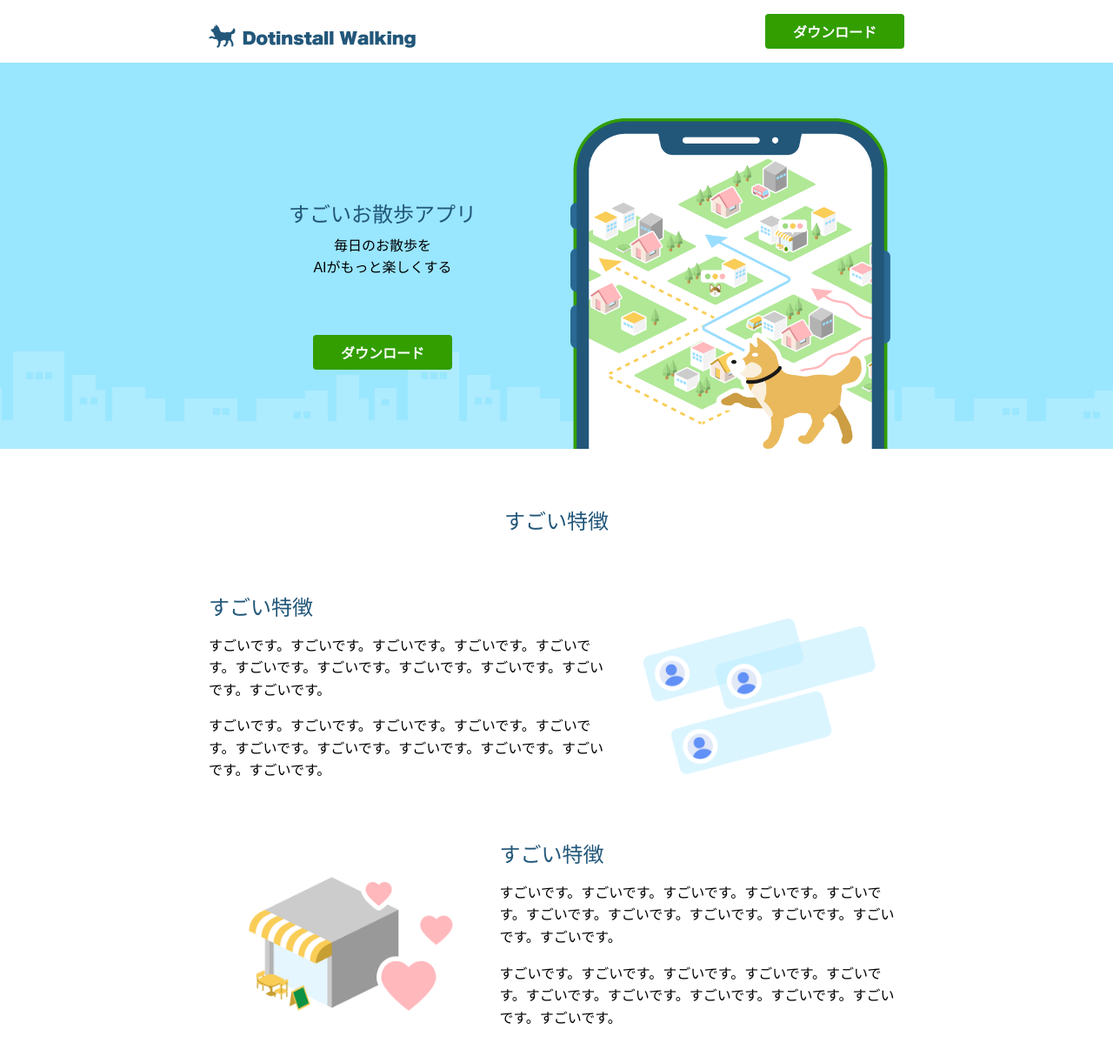
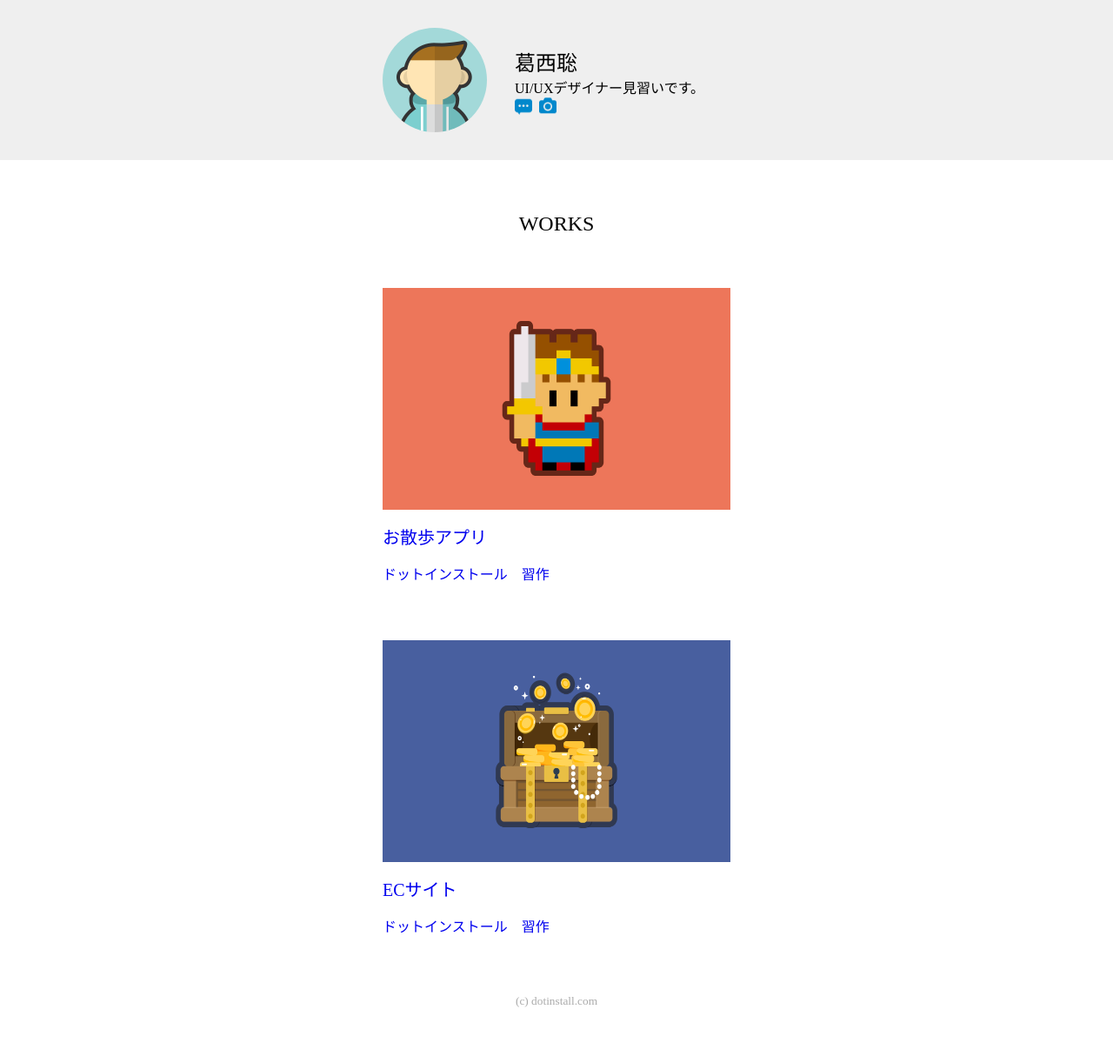
Before and after one commit to sk-1207/satoshi.github.io, a plain HTML site: page index.html in a window 1280 px wide. Shown: the top 1222 px of the page at 87% size. Drawn offline with Linux system fonts and the light colour scheme.

Commit message:
Add files via upload

```diff
--- a/css/style.css
+++ b/css/style.css
@@ -2,227 +2,91 @@
 
 body{
   margin: 0;
-  font-family: Arial;
-}
-
-h1,
-h2{
-  margin: 0;
-  font-weight: normal;
-  color: #22577a;
-}
-
-h1{
-  font-style: 24px;
-}
-
-h2{
-  font-style: 20px;
-}
-
-p{
-  margin: 0;
-  line-height: 1.6;
-}
-
-p + p{
-  margin-top: 16px;
-}
-
-a{
-  text-decoration: none;
-  color:inherit;
-}
-
-.btn{
-  display: block;
-  width: 160px;
-  background: #329e00;
-  color: #fff;
-  text-align: center;
-  padding: 8px 0;
-  border-radius: 4px;
-  font-weight: bold;
-}
-
-.container{
-  width: calc(100% - 32px);
-  margin: 0 auto;
-  /* outline: 2px solid red; */
-  max-width: 800px;
 }
 
 img{
   vertical-align: bottom;
 }
 
+h1,h2,p{
+ margin: 0;
+
+}
+
+a{
+  text-decoration: none;
+}
+
 /* header */
 
 header{
-  /* background: #eee; */
-  padding: 16px 0;
+  background: #efefef;
 }
 
 header .container{
+  width: 400px;
+  margin: 0 auto;
+  padding: 32px 0;
   display: flex;
-  justify-content: space-between;
   align-items: center;
 }
 
-/* hero */
-
-.hero{
-  background-color: #99e6ff;
-  background-image: url(../img/bg.png);
-  background-repeat: repeat-x;
-  background-position: center bottom;
-  padding-top: 64px;
-  text-align: center;
+header .container div + div{
+  margin-left: 32px;
 }
 
-.hero p{
-  margin-top: 8px;
+header h1{
+  font-weight: normal;
+  font-size: 24px;
 }
 
-.hero .btn{
-  margin-top: 64px;
-  margin: 64px auto 0;
+header ul{
+  list-style: none;
+  margin: 0;
+  padding: 0;
+  display: flex;
 }
 
-.hero img{
-  margin-top: 64px;
+header ul li + li{
+  margin-left: 8px;
 }
 
-/* features */
-
-.features{
-  padding: 64px 0;
+header .icon{
+  border-radius: 50%;
 }
 
-.features h1{
-  text-align: center;
-  padding-bottom: 64px;
+/* main */
+main .container{
+  width: 400px;
+  margin: 0 auto;
+
 }
 
-.features img{
-  width: 100%;
+main h1{
+  font-size: 24px;
+  font-weight: normal;
+  text-align: center;
+  padding: 60px 0;
 }
 
-.features .pic{
-  padding: 32px;
-}
-
-.features h2{
-  padding-bottom: 16px;
-}
-
-.features section + section{
-  margin-top: 40px;
-}
-
-/* voices */
-
-.voices{
-  background: #99e6ff;
-  padding: 64px 0;
-}
-
-.voices h1{
-  text-align: center;
-  padding-bottom: 64px;
-}
-
-.voices section{
-  background: #fff;
-  padding: 16px;
-  border-radius: 16px;
-}
-
-.voices footer{
-  display: flex;
-  gap: 8px;
-  align-items: center;
+main h2{
+  font-weight: normal;
+  font-size: 20px;
   margin-top: 16px;
 }
 
-.voices section + section{
+main p{
+  line-height: 1.8;
   margin-top: 16px;
 }
 
-/* call-to-action */
-
-.call-to-action{
-  padding: 64px 0;
-  background-color: #85d8f2;
-  background-image: url(../img/bg.png);
-  background-repeat: repeat-x;
-  background-position: center bottom;
+main section + section{
+  margin-top: 60px;
 }
 
-
-.call-to-action h1{
+/* footer */
+footer{
+  padding: 60px 0;
   text-align: center;
-  padding-bottom: 64px;
+  color: #aaa;
 }
-
-.call-to-action .btn{
-  margin: 0 auto;
-}
-
-/* copyright */
-
-.copyright{background: #323435;
-  padding: 64px 0;
-  text-align: center;
-
-}
-
-.copyright small{
-  font-style: 16px;
-  color: #eee;
-}
-
-/* large screen */
-
-@media (min-width: 600px){
-  .hero .container{
-    display: flex;
-    align-items: center;
-  }
-
-  .hero .desc,
-  .hero .pic{
-    width: 50%;
-  }
-
-  .hero img{
-    width: calc(100% - 32px);
-    height: auto;
-    margin-top: 0;
-  }
-
-  .features section{
-    display: flex;
-  }
-
-  .features section:nth-child(odd){
-    flex-direction: row-reverse;
-  }
-
-  .voices .container{
-    display: flex;
-    gap:16px;
-
-  }
-
-  .voices section + section{
-    margin-top: 0;
-  }
-
-  .voices section{
-    width: calc((100% - 32px) / 3);
-    display: flex;
-    flex-direction: column;
-    justify-content: space-between;
-  }
-}
--- a/index.html
+++ b/index.html
@@ -4,142 +4,95 @@
   <meta charset="UTF-8">
   <meta http-equiv="X-UA-Compatible" content="IE=edge">
   <meta name="viewport" content="width=device-width, initial-scale=1.0">
-  <title>Dotinstall walking - すごいお散歩アプリ</title>
+  <title>葛西聡のポートフォリオ</title>
   <link rel="icon" href="img/favicon.png">
   <link rel="stylesheet" href="css/style.css">
 </head>
 <body>
   <header>
     <div class="container">
-      <a href="">
-        <h1>
-          <img
-          src="img/logo.png"
-          alt="Dotinstall walking"
-          width="240"
-          height="27">
-        </h1>
-      </a>
-      <a href="#" class="btn">ダウンロード</a>
 
+      <div>
+        <img
+          src="img/taro.png"
+          alt="アイコン"
+          width="120"
+          height="120"
+          class="icon">
+
+      </div>
+
+      <div>
+          <h1>葛西聡</h1>
+          <p>UI/UXデザイナー見習いです。</p>
+          <ul>
+            <li>
+              <a href="#">
+                <img
+                  src="img/blog.png"
+                  alt="ブログアイコン"
+                  width="20"
+                  height="20">
+              </a>
+            </li>
+            <li>
+              <a href="#">
+                <img
+                  src="img/photos.png"
+                  alt="写真アイコン"
+                  width="20"
+                  height="20">
+              </a>
+            </li>
+          </ul>
+      </div>
 
     </div>
   </header>
 
-  <section class="hero">
+  <main>
     <div class="container">
-      <div class="desc">
-        <h1>すごいお散歩アプリ</h1>
-        <p>毎日のお散歩を<br>AIがもっと楽しくする</p>
-        <a href="#" class="btn">ダウンロード</a>
+      <h1>WORKS</h1>
+      <section>
+        <a href="https://sk-1207.github.io/dotinstall-mywalkingapp/" target="_blank">
+          <img
+            src="img/work1.png"
+            alt="勇者ゲーム"
+            width="400"
+            height="255">
+          <h2>お散歩アプリ</h2>
+          <p>ドットインストール　習作</p>
 
-      </div>
-      <div class="pic">
-        <img
-        src="img/app.png"
-        alt="アプリの動作イメージ"
-        width="320"
-        height="330">
-
-      </div>
-    </div>
-
-  </section>
-
-  <section class="features">
-    <h1>すごい特徴</h1>
-    <div class="container">
-      <section>
-        <div class="pic">
-          <img src="img/feature1.png" alt="すごい特徴のイメージ">
-
-        </div>
-        <div class="desc">
-          <h2>すごい特徴</h2>
-          <p>すごいです。すごいです。すごいです。すごいです。すごいです。すごいです。すごいです。すごいです。すごいです。すごいです。すごいです。</p>
-          <p>すごいです。すごいです。すごいです。すごいです。すごいです。すごいです。すごいです。すごいです。すごいです。すごいです。すごいです。</p>
-
-        </div>
+        </a>
       </section>
 
       <section>
-        <div class="pic">
-          <img src="img/feature2.png" alt="すごい特徴のイメージ">
+        <a href="https://sk-1207.github.io/dotinstall-myecsite/" target="_blank">
+          <img
+            src="img/work2.png"
+            alt="宝探しゲーム"
+            width="400"
+            height="255">
+          <h2>ECサイト</h2>
+          <p>ドットインストール　習作</p>
 
-        </div>
-        <div class="desc">
-          <h2>すごい特徴</h2>
-          <p>すごいです。すごいです。すごいです。すごいです。すごいです。すごいです。すごいです。すごいです。すごいです。すごいです。すごいです。</p>
-          <p>すごいです。すごいです。すごいです。すごいです。すごいです。すごいです。すごいです。すごいです。すごいです。すごいです。すごいです。</p>
-
-        </div>
+        </a>
       </section>
 
-      <section>
-        <div class="pic">
-          <img src="img/feature3.png" alt="すごい特徴のイメージ">
+      <!-- <section>
+        <img
+          src="img/work3.png"
+          alt="神経衰弱ゲーム"
+          width="400"
+          height="255">
+        <h2>神経衰弱ゲーム</h2>
+        <p>すごいゲームです。</p>
+      </section> -->
 
-        </div>
-        <div class="desc">
-          <h2>すごい特徴</h2>
-          <p>すごいです。すごいです。すごいです。すごいです。すごいです。すごいです。すごいです。すごいです。すごいです。すごいです。すごいです。</p>
-          <p>すごいです。すごいです。すごいです。すごいです。すごいです。すごいです。すごいです。すごいです。すごいです。すごいです。すごいです。</p>
+    </div>
+  </main>
 
-        </div>
-      </section>
-    </div>
-  </section>
-
-  <section class="voices">
-    <h1>ユーザーの声</h1>
-    <div class="container">
-      <section>
-        <p>素晴らしいアプリでした。</p>
-        <footer>
-          <img
-          src="img/user1.png"
-          alt="ユーザーのアイコン"
-          width="40"
-          height="40">
-            <p>会社員（32）</p>
-          </img>
-        </footer>
-      </section>
-
-      <section>
-        <p>素晴らしいアプリでした。</p>
-        <footer>
-          <img
-          src="img/user2.png"
-          alt="ユーザーのアイコン"
-          width="40"
-          height="40">
-            <p>会社員（32）</p>
-          </img>
-        </footer>
-      </section>
-
-      <section>
-        <p>素晴らしいアプリでした。</p>
-        <footer>
-          <img
-          src="img/user3.png"
-          alt="ユーザーのアイコン"
-          width="40"
-          height="40">
-            <p>会社員（32）</p>
-          </img>
-        </footer>
-      </section>
-    </div>
-  </section>
-
-  <section class="call-to-action">
-    <h1>さぁ、はじめてみよう！</h1>
-    <a href="#" class="btn">ダウンロード</a>
-  </section>
-
-  <footer class="copyright">
+  <footer>
     <small>(c) dotinstall.com</small>
   </footer>
 </body>
```
Also changed, not shown: img/blog.png (added), img/favicon.png, img/photos.png (added), img/taro.png (added), img/work1.png (added), img/work2.png (added), img/work3.png (added).
